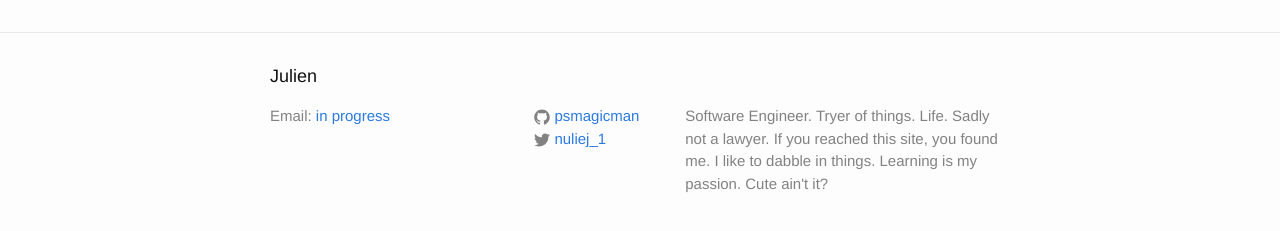
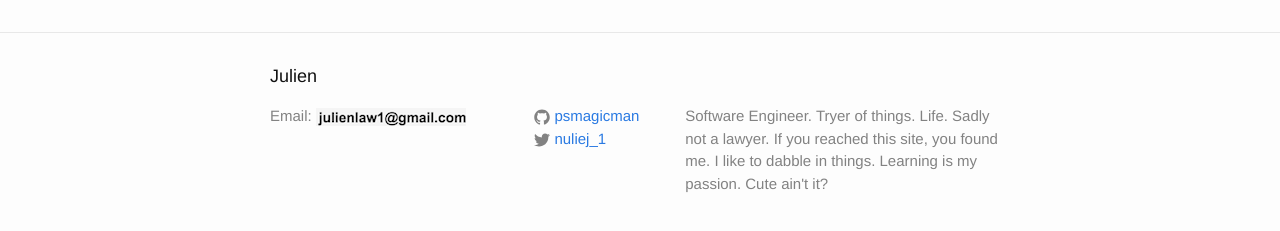
Before and after one commit to psmagicman/psmagicman.github.io, a Jekyll site: the page built from index.html, in a window 1280 px wide. Shown: the part 369-600 px from the top of the page. Built offline with Jekyll 4.4.1, drawn with Linux system fonts in a browser that asks for light colours.

Commit message:
added email as an image

```diff
--- a/_includes/footer.html
+++ b/_includes/footer.html
@@ -7,7 +7,7 @@
     <div class="footer-col-wrapper">
       <div class="footer-col  footer-col-1">
         <ul class="contact-list">
-          <li>Email: <a href="mailto:{{ site.email }}">{{ site.email }}</a></li>
+          <li>Email: <img src="/assets/email.png"/></li>
         </ul>
       </div>
 
```
Also changed, not shown: assets/email.png (added).
